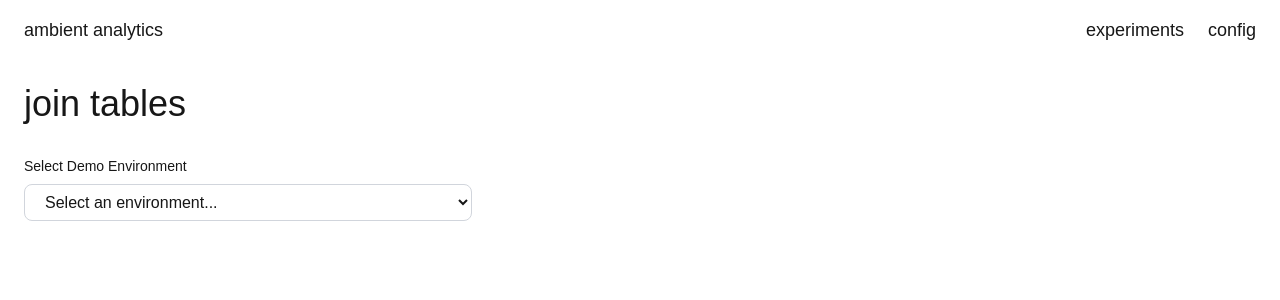
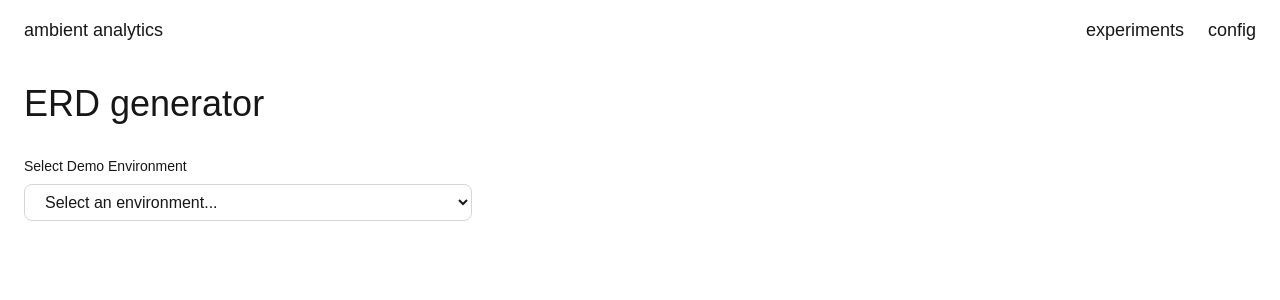
Before and after one commit to genesisdayrit/ambient-analytics, a Next.js app in the folder experiments/: page /experiments/join-tables in a window 1280 px wide. Shown: the top 300 px of the page. Built offline with nearby package versions, Linux system fonts and the light colour scheme.

Commit message:
change join-table route to erd-generator

```diff
--- a/experiments/src/app/experiments/join-tables/page.tsx
+++ b/experiments/src/app/experiments/join-tables/page.tsx
@@ -236,7 +236,7 @@ export default function JoinTables() {
     <div className="min-h-screen">
       <div className="p-6">
         <div className="max-w-7xl mx-auto">
-          <h1 className="text-4xl mb-8">join tables</h1>
+          <h1 className="text-4xl mb-8">ERD generator</h1>
 
           <div className="mb-6">
             <label htmlFor="env-selector" className="block text-sm mb-2">
--- a/experiments/src/app/experiments/page.tsx
+++ b/experiments/src/app/experiments/page.tsx
@@ -5,7 +5,7 @@ const experiments = [
   { id: 2, title: "chat with table", href: "/experiments/natural-language-to-sql" },
   { id: 3, title: "chart.js generation", href: "/experiments/chart-js-generation" },
   { id: 4, title: "query generation", href: "/experiments/query-generation" },
-  { id: 5, title: "join tables", href: "/experiments/join-tables" },
+  { id: 5, title: "ERD generator", href: "/experiments/join-tables" },
 ];
 
 export default function Experiments() {
```
